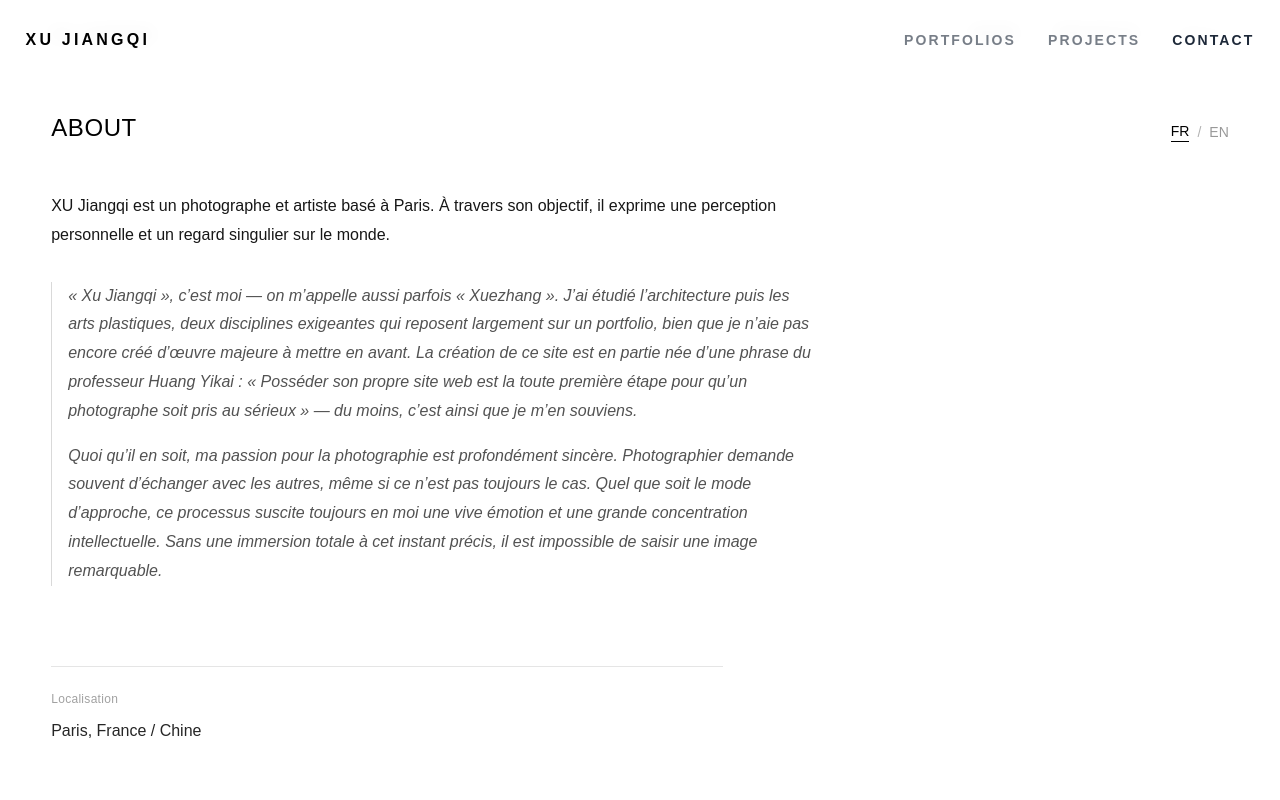
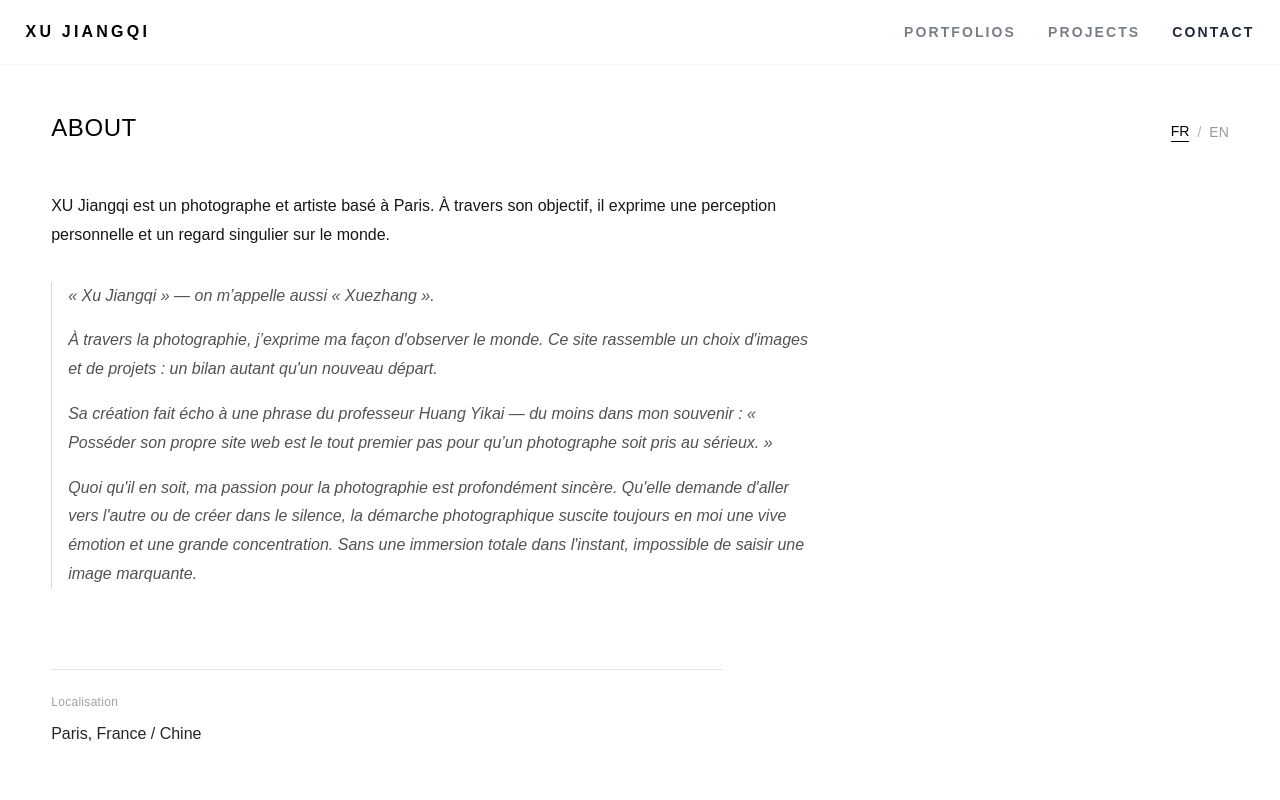
Before and after one commit to xu-jiang/xu-jiang.github.io, a Next.js app: page /contact in a window 1280 px wide. Shown: the top 800 px of the page. Built offline with nearby package versions, Linux system fonts and the light colour scheme.

Commit message:
fix:导航栏变一行

```diff
--- a/app/components/Header.tsx
+++ b/app/components/Header.tsx
@@ -13,24 +13,24 @@ export default function Header() {
   ];
 
   return (
-    <header className="fixed top-0 inset-x-0 z-[100] flex flex-col sm:flex-row items-start sm:items-center justify-between px-4 md:px-[2vw] py-3.5 sm:py-8 bg-white/90 backdrop-blur-sm border-b border-neutral-100 sm:border-none pointer-events-auto gap-3.5 sm:gap-0">
+    <header className="fixed top-0 inset-x-0 z-[100] flex flex-row items-center justify-between px-4 md:px-[2vw] py-4 sm:py-6 bg-white border-b border-neutral-100 pointer-events-auto">
       {/* 品牌名 */}
       <Link
         href="/"
-        className="font-bold text-black uppercase hover:opacity-60 transition-opacity whitespace-nowrap text-xs sm:text-base tracking-[0.2em] leading-none"
+        className="font-bold text-black uppercase hover:opacity-60 transition-opacity whitespace-nowrap text-xs sm:text-base tracking-[0.2em] leading-none shrink-0"
       >
         XU JIANGQI
       </Link>
 
       {/* 导航菜单 */}
-      <nav className="flex justify-start items-center gap-5 sm:gap-8 uppercase text-gray-800 text-[10px] sm:text-sm tracking-[0.15em] font-semibold leading-none">
+      <nav className="flex justify-end items-center gap-3.5 sm:gap-8 uppercase text-gray-800 text-[10px] sm:text-sm tracking-[0.15em] font-semibold leading-none shrink-0">
         {navItems.map((item) => {
           const isActive = pathname === item.href;
           return (
             <Link
               key={item.href}
               href={item.href}
-              className={`transition-opacity ${
+              className={`transition-opacity whitespace-nowrap ${
                 isActive ? "opacity-100 font-bold" : "opacity-60 hover:opacity-100"
               }`}
             >
--- a/app/contact/page.tsx
+++ b/app/contact/page.tsx
@@ -120,7 +120,7 @@ export default function About() {
         ================================================= */}
 
         <div className="flex items-baseline justify-between mb-[6vh]">
-          {/* 加大的 ABOUT 标题 */}
+          {/* ABOUT 标题 */}
           <h1
             className="
               text-xl
@@ -208,19 +208,31 @@ export default function About() {
             {lang === "FR" ? (
               <>
                 <p>
-                  « Xu Jiangqi », c’est moi — on m’appelle aussi parfois « Xuezhang ». J’ai étudié l’architecture puis les arts plastiques, deux disciplines exigeantes qui reposent largement sur un portfolio, bien que je n’aie pas encore créé d’œuvre majeure à mettre en avant. La création de ce site est en partie née d’une phrase du professeur Huang Yikai : « Posséder son propre site web est la toute première étape pour qu’un photographe soit pris au sérieux » — du moins, c’est ainsi que je m’en souviens.
+                  « Xu Jiangqi » — on m’appelle aussi « Xuezhang ».
                 </p>
                 <p>
-                  Quoi qu’il en soit, ma passion pour la photographie est profondément sincère. Photographier demande souvent d’échanger avec les autres, même si ce n’est pas toujours le cas. Quel que soit le mode d’approche, ce processus suscite toujours en moi une vive émotion et une grande concentration intellectuelle. Sans une immersion totale à cet instant précis, il est impossible de saisir une image remarquable.
+                  À travers la photographie, j’exprime ma façon d'observer le monde. Ce site rassemble un choix d'images et de projets : un bilan autant qu'un nouveau départ.
+                </p>
+                <p>
+                  Sa création fait écho à une phrase du professeur Huang Yikai — du moins dans mon souvenir : « Posséder son propre site web est le tout premier pas pour qu’un photographe soit pris au sérieux. »
+                </p>
+                <p>
+                  Quoi qu'il en soit, ma passion pour la photographie est profondément sincère. Qu'elle demande d'aller vers l'autre ou de créer dans le silence, la démarche photographique suscite toujours en moi une vive émotion et une grande concentration. Sans une immersion totale dans l'instant, impossible de saisir une image marquante.
                 </p>
               </>
             ) : (
               <>
                 <p>
-                  “Xu Jiangqi” is me—sometimes people also call me Xuezhang. I studied architecture and fine arts (arts plastiques), both portfolio-driven fields, yet I haven’t produced any landmark work worth highlighting just yet. Creating this website was partly sparked by a remark from Professor Huang Yikai—that having an official site is the first real step for a photographer. Or something along those lines, if my memory serves me right.
+                  "Xu Jiangqi" — also known as "Xuezhang."
                 </p>
                 <p>
-                  Regardless, my passion for taking photos is genuine. Photography often involves connecting with others—and sometimes it doesn’t—but either way, the process always brings an inner resonance and total focus. Without being fully present in that moment, it’s impossible to create remarkable work.
+                  I use photography to translate how I observe the world. This website gathers a selection of images and projects—a reflection on where I’ve been, and a springboard for what’s next.
+                </p>
+                <p>
+                  Its creation traces back to something Professor Huang Yikai once said—at least as I recall it: "Having your own website is the first step to being taken seriously as a photographer."
+                </p>
+                <p>
+                  Either way, my devotion to the craft is deeply felt. Whether it involves connecting with others or working in quiet isolation, photography always brings a wave of emotion and sharp focus. Without total immersion in the moment, capturing a striking image simply isn't possible.
                 </p>
               </>
             )}
--- a/app/projects/page.tsx
+++ b/app/projects/page.tsx
@@ -340,30 +340,8 @@ export default function ProjectsPage() {
         }
       `}</style>
 
-      {/* HEADER */}
-      <header className="fixed top-0 left-0 z-40 w-full px-4 md:px-[2.5vw] py-3 md:py-[3vh] flex flex-col md:flex-row md:items-center justify-between gap-2 md:gap-0 bg-white/90 backdrop-blur-md md:bg-white transform-gpu border-b border-neutral-100 md:border-none">
-        <Link
-          href="/"
-          className="text-xs md:text-sm tracking-[0.18em] text-black hover:opacity-50 transition-opacity whitespace-nowrap font-medium"
-        >
-          XU JIANGQI
-        </Link>
-
-        <nav className="flex items-center gap-4 md:gap-[3vw] text-[10px] md:text-xs tracking-[0.18em] uppercase text-black">
-          <Link href="/" className="hover:opacity-50 transition-opacity">
-            WORK
-          </Link>
-          <Link href="/projects" className="opacity-40">
-            PROJECTS
-          </Link>
-          <Link href="/about" className="hover:opacity-50 transition-opacity">
-            ABOUT
-          </Link>
-        </nav>
-      </header>
-
-      {/* MAIN CONTENT */}
-      <div className="pt-[11vh] md:pt-[15vh] px-4 md:px-[2.5vw] h-full overflow-y-auto md:overflow-hidden flex-1 pb-12 md:pb-[4vh]">
+      {/* MAIN CONTENT (已删去多余的 header，调整 pt-16 避开单行 Header) */}
+      <div className="pt-16 md:pt-[12vh] px-4 md:px-[2.5vw] h-full overflow-y-auto md:overflow-hidden flex-1 pb-12 md:pb-[4vh]">
 
         {/* ==================== 移动端专属布局 ==================== */}
         <div className="flex md:hidden flex-col gap-6 w-full">
@@ -791,7 +769,6 @@ export default function ProjectsPage() {
                 </button>
               </div>
             ) : (
-              /* 已修正：加入 py-2 内边距，使用 ring-2 完美替代 border，保证选中白框 4 边完全不被剥落或隐藏 */
               <div
                 ref={thumbContainerRef}
                 className="w-full overflow-x-auto no-scrollbar flex items-center gap-3 px-[50%] py-2"
@@ -817,9 +794,7 @@ export default function ProjectsPage() {
                     >
                       <img
                         src={imgSrc}
-                        alt=""
-                        loading="lazy"
-                        decoding="async"
+                        alt={`${activeTitle} thumb ${imgIdx + 1}`}
                         className="w-full h-full object-cover pointer-events-none"
                       />
                     </button>
```
